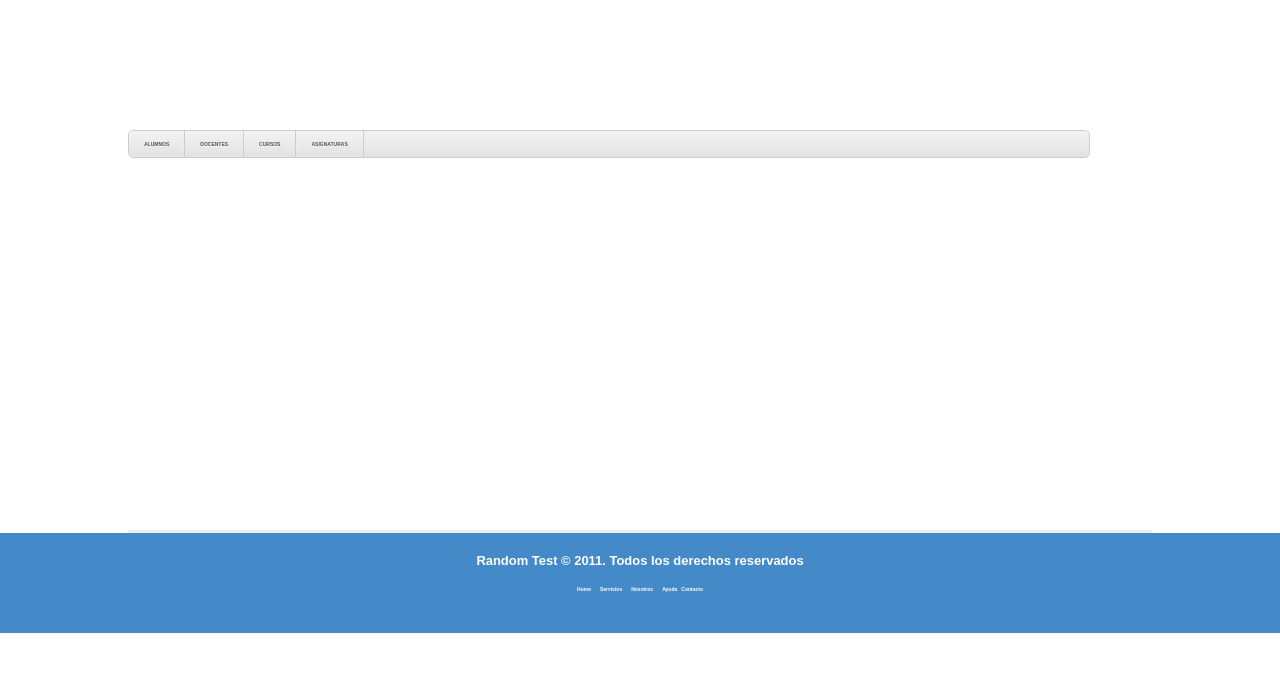
After one commit to katevel/RandomTest, a PHP site: page /system/admin/index2.php in a window 1280 px wide. The commit adds this page. Shown: the top 682 px of the page. Run offline with PHP 8.4, Linux system fonts and the light colour scheme; some libraries are stand-ins or nearby versions.

Commit message:
index2 provisorio
script sql actualizado

```diff
--- a/css/style.css
+++ b/css/style.css
@@ -31,7 +31,7 @@ a{
 #menu{
 	width:auto;
 	height: 40px;
-	background:#333;
+
 }
 #sidebar{
 	width:300px;
--- a/system/admin/index.php
+++ b/system/admin/index.php
@@ -7,6 +7,7 @@
 <link type="text/css" href="../css/menu.css" rel="stylesheet" />
 <script type="text/javascript" src="../js/jquery.js"></script>
 <script type="text/javascript" src="../js/menu.js"></script>
+
 <script>
 	$(document).ready(function(){
 		$("#add-teacher").click(function(){
--- /dev/null
+++ b/system/admin/index2.php
@@ -0,0 +1,85 @@
+<!DOCTYPE html PUBLIC "-//W3C//DTD XHTML 1.0 Transitional//EN" "http://www.w3.org/TR/xhtml1/DTD/xhtml1-transitional.dtd">
+<html xmlns="http://www.w3.org/1999/xhtml">
+<head>
+<title>Random TEST</title>
+<meta http-equiv="Content-Type" content="text/html; charset=utf-8" />
+<link rel="stylesheet" type="text/css" href="../../css/style.css" />
+	<script type="text/javascript" src="https://ajax.googleapis.com/ajax/libs/jquery/1.4.3/jquery.min.js"></script>
+
+<link rel="stylesheet" type="text/css" href="../css/newmenu.css" />
+	<script type="text/javascript">
+		$(function() {
+			//We initially hide the all dropdown menus
+			$('#dropdown_nav li').find('.sub_nav').hide();
+
+			//When hovering over the main nav link we find the dropdown menu to the corresponding link.
+			$('#dropdown_nav li').hover(function() {
+				//Find a child of 'this' with a class of .sub_nav and make the beauty fadeIn.
+				$(this).find('.sub_nav').fadeIn(100);
+			}, function() {
+				//Do the same again, only fadeOut this time.
+				$(this).find('.sub_nav').fadeOut(50);
+			});
+		});
+	</script>
+<!-------------------------------------------->
+</head>
+<body>
+	<div id="system-cont">
+	<div id="header">
+
+	</div>
+	<div id="main">
+		<div id="menu">
+				<ul id="dropdown_nav">
+					<li><a href="#">ALUMNOS</a>
+						<ul class="sub_nav">
+							<li><a href="#">Ver Alumnos</a></li>
+							<li><a href="#">Agregar Alumno </a></li>
+							<li><a href="#">Modificar Alumno</a></li>
+						</ul>
+					</li>
+					<li><a href="#">DOCENTES</a>
+						<ul class="sub_nav">
+							<li><a href="#">Ver Docentes</a></li>
+							<li><a href="#">Agregar Docente</a></li>
+							<li><a href="#">Modificar Docente</a></li>
+						</ul>
+					</li>
+					<li><a href="#">CURSOS</a>
+						<ul class="sub_nav">
+							<li><a href="#">Ver Cursos</a></li>
+							<li><a href="#">Agregar Curso</a></li>
+							<li><a href="#">Modificar Curso</a></li>
+						</ul>
+					</li>
+					<li><a class="last" href="#">ASIGNATURAS</a>
+						<ul class="sub_nav">
+							<li><a href="#">Ver Asignaturas</a></li>
+							<li><a href="#">Agregar Asignaturas</a></li>
+							<li><a href="#">Modificar Asignaturas</a></li>
+						</ul>
+					</li>
+				</ul><br />
+
+		</div>
+		<div id="content-system">
+
+
+		</div>
+	</div>
+	</div>
+	<div id="footer">
+		<div id="footer-center">
+			<p>Random Test &copy; <?=date("Y");?>. Todos los derechos reservados</p>
+			<ul>
+				<li><a href="#">Home</a></li>
+				<li><a href="#">Servicios</a></li>
+				<li><a href="#">Nosotros</a></li>
+				<li><a id="help" href="#">Ayuda</a></li>
+				<li><a href="#">Contacto</a></li>
+			</ul>
+		</div>
+	</div>
+</body>
+</html>
--- /dev/null
+++ b/system/css/newmenu.css
@@ -0,0 +1,95 @@
+/* CSS Reset */
+h1, h2, h3, h4, p, li, li a {
+	font-family:Arial, Sans-Serif;
+	font-size:5px;
+	font-weight:bold;
+	color:#525252;
+	text-decoration:none;
+}
+
+h1, h2, h3, h4 {
+	font-size:10px;
+}
+
+/* The Nav styling starts here, The above code is just to make the page look nice */
+#dropdown_nav {
+	width:960px;
+	padding:0px;
+	display:inline-block;
+	list-style:none;
+	-moz-box-shadow:inset 0px 0px 1px #fff;
+	-webkit-box-shadow:inset 0px 0px 1px #fff;
+	border:1px solid #ccc;
+	-moz-border-radius:5px;
+	-webkit-border-radius:5px;
+	background:#e2e2e2;
+	background:-moz-linear-gradient(#f3f3f3, #e2e2e2);
+	background:-webkit-gradient(linear, 0 0, 0 100%, from(#f3f3f3), to(#e2e2e2));
+}
+
+	#dropdown_nav li {
+		padding:10px 0px 10px 0px;
+		float:left;
+		position:relative;
+		display:inline-block;
+	}
+
+		#dropdown_nav li a {
+			padding:10px 15px 10px 15px;
+			text-shadow:-1px 1px 0px #f6f6f6;
+			-moz-box-shadow:inset 0px 0px 1px #fff;
+			-webkit-box-shadow:inset 0px 0px 1px #fff;
+			border-right:1px solid #ccc;
+		}
+		#dropdown_nav li a:hover {
+			background:#f9f9f9;
+			background:-moz-linear-gradient(#f9f9f9, #e8e8e8);
+			background:-webkit-gradient(linear, 0 0, 0 100%, from(#f9f9f9), to(#e8e8e8));
+		}
+		#dropdown_nav li a:active {
+			background:#e2e2e2;
+			background:-moz-linear-gradient(#e2e2e2, #f3f3f3);
+			background:-webkit-gradient(linear, 0 0, 0 100%, from(#e2e2e2), to(#f3f3f3));
+		}
+
+		#dropdown_nav li a.first {
+			-moz-border-radius:5px 0px 0px 5px;
+			-webkit-border-radius:5px 0px 0px 5px;
+		}
+		/*#dropdown_nav li a.last {
+			-moz-border-radius:0px 5px 5px 0px;
+			-webkit-border-radius:0px 5px 5px 0px;
+		}*/
+
+		/* Sub-Nav styling */
+		#dropdown_nav .sub_nav {
+			width:160px;
+			padding:0px;
+			position:absolute;
+			top:38px;
+			left:0px;
+			border:1px solid #ccc;
+			background:#e2e2e2;
+		}
+
+			#dropdown_nav .sub_nav li {
+				width:160px;
+				padding:0px;
+			}
+
+				#dropdown_nav .sub_nav li a {
+					display:block;
+					border-bottom:1px solid #ccc;
+					background:-moz-linear-gradient(#f3f3f3, #e2e2e2);
+					background:-webkit-gradient(linear, 0 0, 0 100%, from(#f3f3f3), to(#e2e2e2));
+				}
+				#dropdown_nav .sub_nav li a:hover {
+					background:#f9f9f9;
+					background:-moz-linear-gradient(#f9f9f9, #e8e8e8);
+					background:-webkit-gradient(linear, 0 0, 0 100%, from(#f9f9f9), to(#e8e8e8));
+				}
+				#dropdown_nav .sub_nav li a:active {
+					background:#e2e2e2;
+					background:-moz-linear-gradient(#e2e2e2, #f3f3f3);
+					background:-webkit-gradient(linear, 0 0, 0 100%, from(#e2e2e2), to(#f3f3f3));
+				}
```
Also changed, not shown: BD/randomTest.sql (+36 -8 lines).
